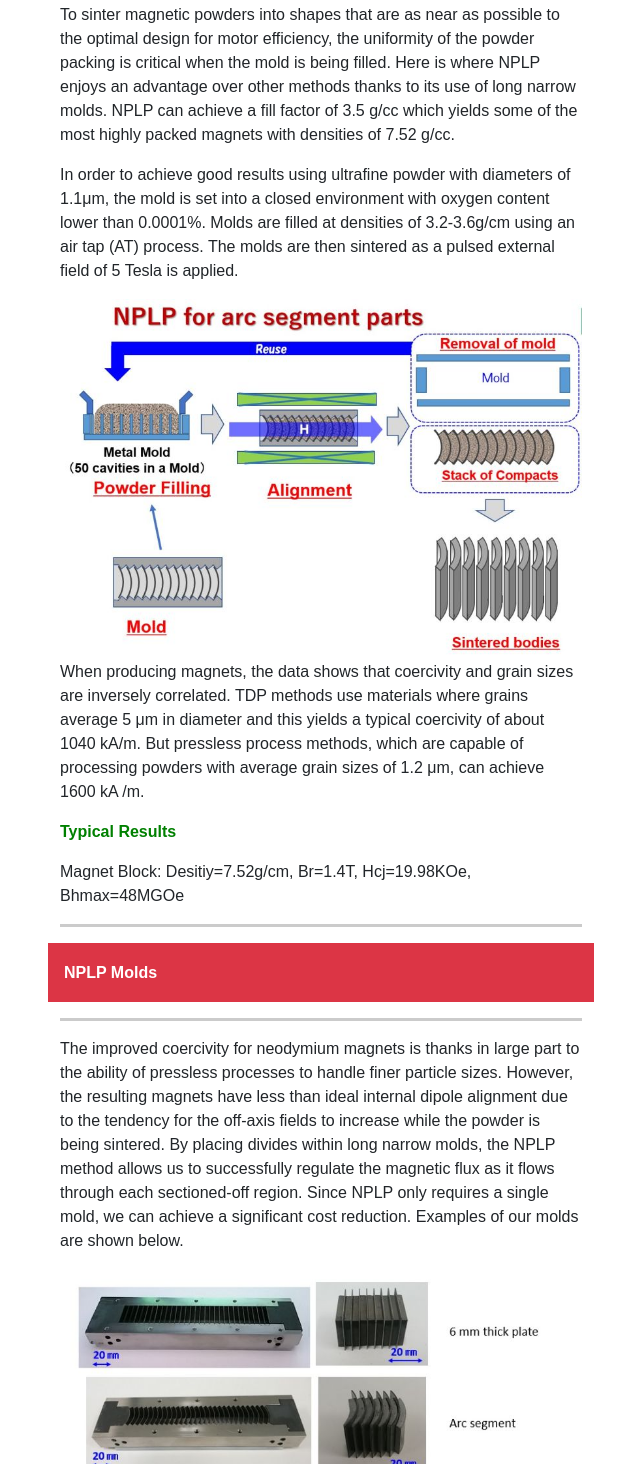
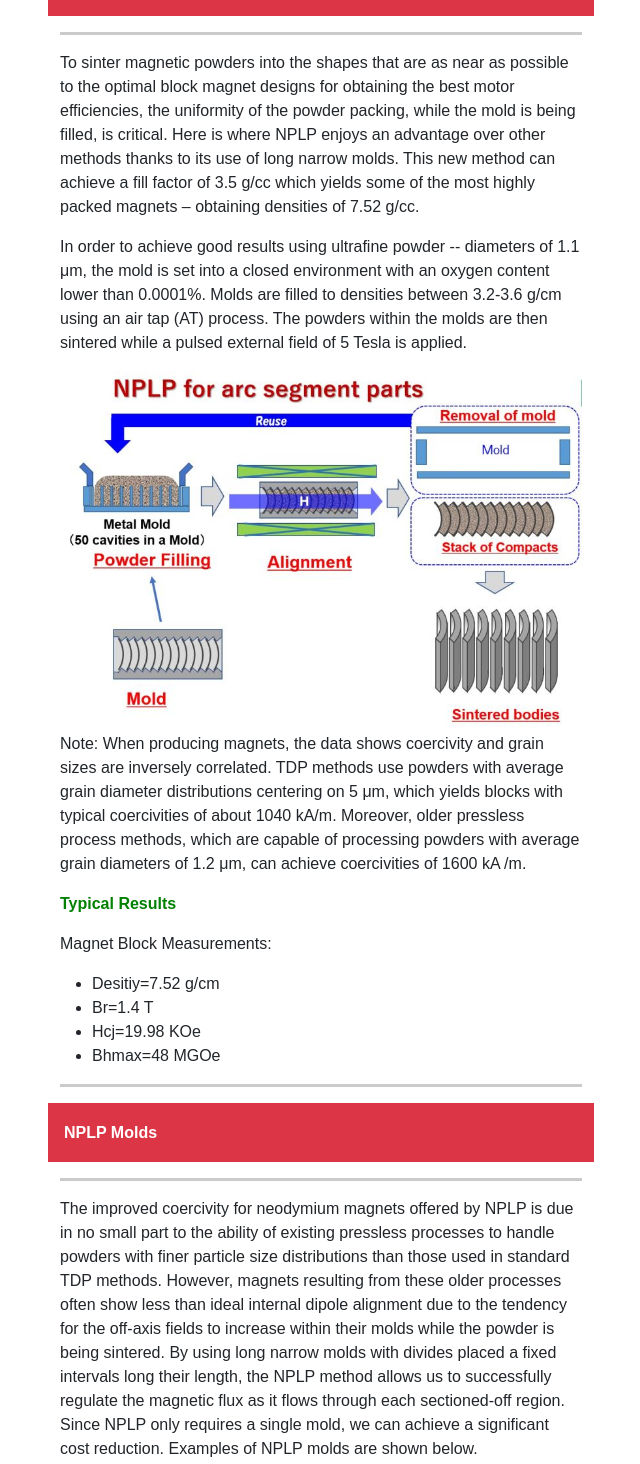
Before and after one commit to Leisenfelder/MagnetSolutionsPage, a plain HTML site: page NPLP.html in a window 1280 px wide. Shown: the part 1155-2619 px from the top of the page, without its empty margins (224-864 px from the left). Drawn offline with nearby package versions, Linux system fonts and the light colour scheme.

Commit message:
Edit NPLP  mold page

```diff
--- a/NPLP.html
+++ b/NPLP.html
@@ -101,14 +101,14 @@
               </div>
               <div class="container" style="font-size: medium;">
                 <hr>
-                <p> Nihon Denji Sokki is working with Dr. Masato Sagawa to commercialize his neodymium magnet molding system. This new pressless process (NPLP) is a Near Net Shape (NNS) production technology that offers advantages over other sintered material processes when fabricating magnets with complex shapes for use in motors or other related equipment. </p>
+                <p>Nihon Denji Sokki is working with Dr. Masato Sagawa to commercialize his neodymium magnet molding system. This new pressless process (NPLP) is a Near Net Shape (NNS) production technology that offers advantages over other sintered material processes when fabricating magnets with complex shapes for use in motors or other related equipment. </p>
                 <span style="color: blue;"><b>NPLP Magnets</b></span>
                 <img src="./Images/NPLP_mag.jpg" class="d-block w-100" alt="...">
                 <hr>
                 <p>
                   <span style="color: green;"><b>On Going Research</b></span>
                 </p>
-                <p> Although advances in traditional molding processes such as Axial Die Pressing (ADP) or Transverse Die Pressing (TDP) have reduced average particle diameters used in the mold down to 3.8 μm, these technologies seem to have reached their limit. NPLP aims for sizes near 1 μm, while addressing issues with scarcity and high price of rare earths by eliminating to need for dysprosium (Dy). Also, we see opportunities for improvements in coercivities. While TDP methods offer coercivities of 1240 ~ 1600 kA /m., our ongoing research into these new methods aims to achieve coercivities approaching 2400 kA/m.</p>
+                <p>Reducing average particle diameters for the powders that may be pressed in the mold helps to mitigate issues with the scarcity and high price of rare earths by eliminating the need for dysprosium (Dy). While advances in traditional molding processes such as Axial Die Pressing (ADP) or Transverse Die Pressing (TDP) have reduced average particle diameters down to 3.8 μm, these technologies seem to have reached their limit. NPLP is capable of pressing powders with diameters near 1 μm. This process also opens up opportunities for improving the coercivities of the resultant block magnets. While TDP methods offer coercivities between 1240 ~ 1600 kA /m., our ongoing research into NPLP hopes to achieve coercivities approaching 2400 kA/m.</p>
                 <hr>
               </div>
               <div class="text-bg-danger p-3">
@@ -116,14 +116,21 @@
               </div>
               <div class="container" style="font-size: medium;">
                 <hr>
-                <p>To sinter magnetic powders into shapes that are as near as possible to the optimal design for motor efficiency, the uniformity of the powder packing is critical when the mold is being filled. Here is where NPLP enjoys an advantage over other methods thanks to its use of long narrow molds. NPLP can achieve a fill factor of 3.5 g/cc which yields some of the most highly packed magnets with densities of 7.52 g/cc. </p>
-                <p> In order to achieve good results using ultrafine powder with diameters of 1.1μm, the mold is set into a closed environment with oxygen content lower than 0.0001%. Molds are filled at densities of 3.2-3.6g/cm using an air tap (AT) process. The molds are then sintered as a pulsed external field of 5 Tesla is applied. </p>
+                <p>To sinter magnetic powders into the shapes that are as near as possible to the optimal block magnet designs for obtaining the best motor efficiencies, the uniformity of the powder packing, while the mold is being filled, is critical. Here is where NPLP enjoys an advantage over other methods thanks to its use of long narrow molds. This new method can achieve a fill factor of 3.5 g/cc which yields some of the most highly packed magnets – obtaining densities of 7.52 g/cc.</p>
+                <p>In order to achieve good results using ultrafine powder -- diameters of 1.1 μm, the mold is set into a closed environment with an oxygen content lower than 0.0001%. Molds are filled to densities between 3.2-3.6 g/cm using an air tap (AT) process. The powders within the molds are then sintered while a pulsed external field of 5 Tesla is applied.</p>
                 <img src="./Images/NPLP_process.jpg" class="d-block w-100" alt="...">
-                <p>When producing magnets, the data shows that coercivity and grain sizes are inversely correlated. TDP methods use materials where grains average 5 μm in diameter and this yields a typical coercivity of about 1040 kA/m. But pressless process methods, which are capable of processing powders with average grain sizes of 1.2 μm, can achieve 1600 kA /m.</p>
+                <p>Note: When producing magnets, the data shows coercivity and grain sizes are inversely correlated. TDP methods use powders with average grain diameter distributions centering on 5 μm, which yields blocks with typical coercivities of about 1040 kA/m. Moreover, older pressless process methods, which are capable of processing powders with average grain diameters of 1.2 μm, can achieve coercivities of 1600 kA /m.</p>
                 <p>
                   <span style="color: green;"><b>Typical Results</b></span>
                 </p>
-                <p>Magnet Block: Desitiy=7.52g/cm, Br=1.4T, Hcj=19.98KOe, Bhmax=48MGOe</p>
+                <p>Magnet Block Measurements:
+                  <ul>
+                    <li>Desitiy=7.52 g/cm</li>
+                    <li>Br=1.4 T</li>
+                    <li>Hcj=19.98 KOe</li>
+                    <li>Bhmax=48 MGOe</li>
+                  </ul>
+                </p>
                 <hr>
               </div>
               <div class="text-bg-danger p-3">
@@ -131,12 +138,10 @@
               </div>
               <div class="container" style="font-size: medium;">
                 <hr>
-                <p>The improved coercivity for neodymium magnets is thanks in large part to the ability of pressless processes to handle finer particle sizes. However, the resulting magnets have less than ideal internal dipole alignment due to the tendency for the off-axis fields to increase while the powder is being sintered.  By placing divides within long narrow molds, the NPLP method allows us to successfully regulate the magnetic flux as it flows through each sectioned-off region. Since NPLP only requires a single mold, we can achieve a significant cost reduction. Examples of our molds are shown below.</p>
+                <p>The improved coercivity for neodymium magnets offered by NPLP is due in no small part to the ability of existing pressless processes to handle powders with finer particle size distributions than those used in standard TDP methods. However, magnets resulting from these older processes often show less than ideal internal dipole alignment due to the tendency for the off-axis fields to increase within their molds while the powder is being sintered. By using long narrow molds with divides placed a fixed intervals long their length, the NPLP method allows us to successfully regulate the magnetic flux as it flows through each sectioned-off region. Since NPLP only requires a single mold, we can achieve a significant cost reduction. Examples of NPLP molds are shown below.</p>
                 <img src="./Images/NPLP_mold.jpg" class="d-block w-100" alt="...">
                 <hr>
               </div>
-
-
 
 
             </div>
```
